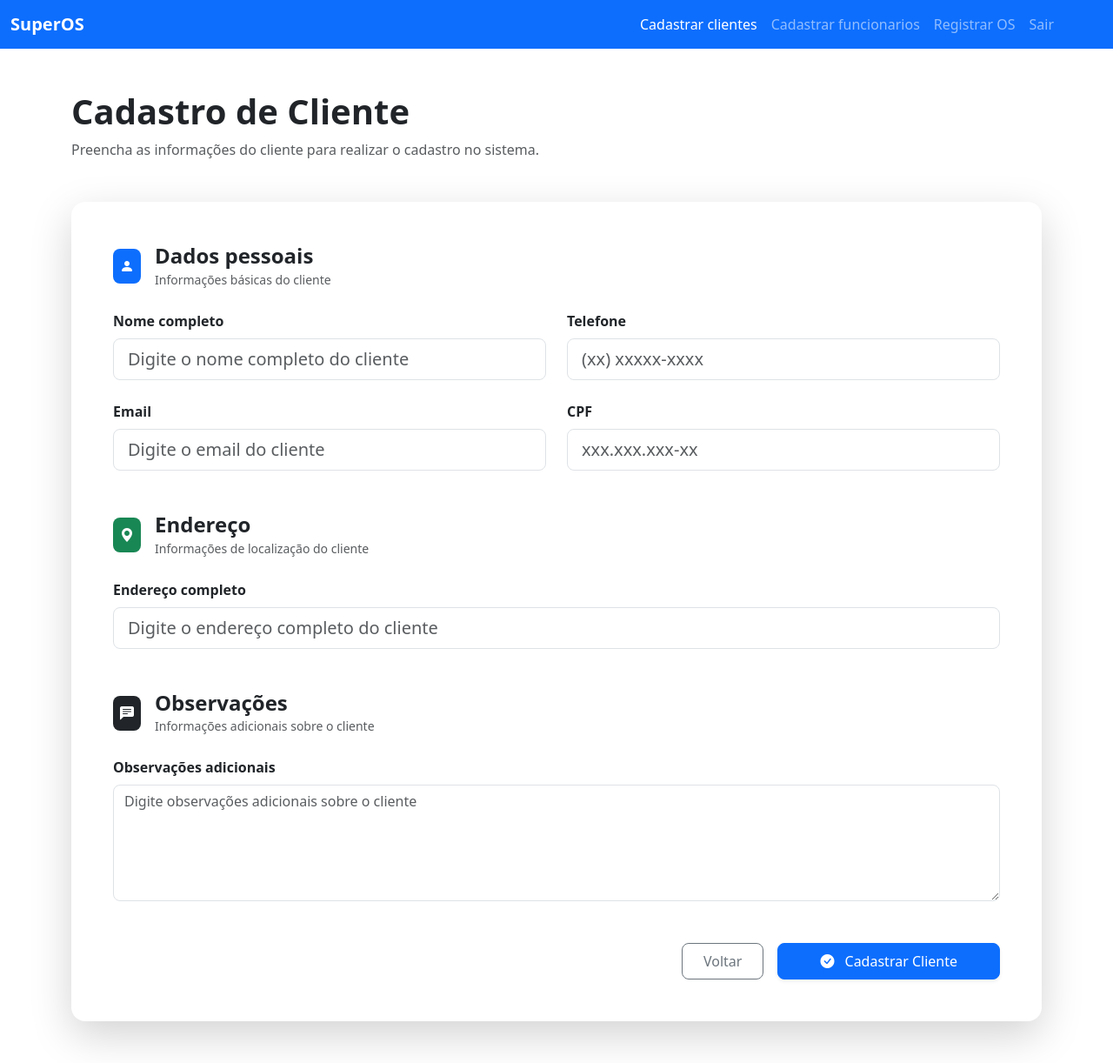
After one commit to gabrielsousa2310/projetofinal708, a Flask app: template templates/cadastro_clientes.html in a window 1280 px wide. The commit adds this page. Shown: the whole page at 87% size. Run offline with Flask 3, Linux system fonts and the light colour scheme; the template is opened without the code that fills it, so the values that code supplies are empty.

Commit message:
atualizacao do projeto dia 29/05

```diff
--- a/app.py
+++ b/app.py
@@ -2,11 +2,10 @@
 # venv/scripts/activate - ativa o ambiente virtual
 # pip install -r requirements.txt - instala as dependências do projeto
 # pip freeze > requirements.txt - salva as dependências do projeto no arquivo requirements.txt
-// ola
+# ola
 from flask import *
 from dotenv import load_dotenv
 import os
-
 from supabase import create_client
 
 # senha da sessão
@@ -45,11 +44,30 @@ def dashboard():
 
     return render_template('dashboard.html')
 
+@app.route('/cadastro_clientes',methods=['GET','POST'])
+def cadastro_clientes():
+    if request.method == 'POST':
+        nome = request.form.get('nome')
+        telefone = request.form.get('telefone')
+        email = request.form.get('email')
+        cpf = request.form.get('cpf')
+        endereco = request.form.get('endereco')
+        observacoes = request.form.get('observacoes')
 
+        dados = {
+            'nome': nome,
+            'telefone': telefone,
+            'email': email,
+            'cpf': cpf,
+            'endereco': endereco,
+            'observacoes': observacoes
+        }
+        supabase.table('clientes').insert(dados).execute()
 
-@app.route('/cadastro')
-def cadastro():
-    return render_template('cadastro.html')
+        return redirect(url_for('dashboard'))
+
+    return render_template('cadastro_clientes.html')
+
 
 
 
--- a/templates/baselogado.html
+++ b/templates/baselogado.html
@@ -1,3 +1,5 @@
+
+
 <!DOCTYPE html>
 <html lang="pt-br">
 
@@ -6,15 +8,17 @@
     <meta name="viewport" content="width=device-width, initial-scale=1.0">
     <title>Meu Sistema</title>
 
+
     <link href="https://cdn.jsdelivr.net/npm/bootstrap@5.3.8/dist/css/bootstrap.min.css" rel="stylesheet"
         integrity="sha384-sRIl4kxILFvY47J16cr9ZwB07vP4J8+LH7qKQnuqkuIAvNWLzeN8tE5YBujZqJLB" crossorigin="anonymous">
     <link rel="stylesheet" href="https://cdn.jsdelivr.net/npm/bootstrap-icons@1.13.1/font/bootstrap-icons.min.css">
 </head>
 
 <body>
+
     <nav class="navbar navbar-expand-lg bg-primary" data-bs-theme="dark">
         <div class="container-fluid">
-            <a class="navbar-brand" href="#">SuperOS</a>
+            <a class="navbar-brand fw-bold" href="{{ url_for('dashboard') }}">SuperOS</a>
             <button class="navbar-toggler" type="button" data-bs-toggle="collapse" data-bs-target="#navbarNav"
                 aria-controls="navbarNav" aria-expanded="false" aria-label="Toggle navigation">
                 <span class="navbar-toggler-icon"></span>
@@ -24,7 +28,7 @@
                     <ul class="navbar-nav">
 
                         <li class="nav-item">
-                            <a class="nav-link active" aria-current="page" href="#">Cadastrar clientes</a>
+                            <a class="nav-link active" aria-current="page" href="{{ url_for('cadastro_clientes') }}">Cadastrar clientes</a>
                         </li>
                         <li class="nav-item">
                             <a class="nav-link" href="#">Cadastrar funcionarios </a>
@@ -33,7 +37,7 @@
                             <a class="nav-link" href="#">Registrar OS</a>
                         </li>
                         <li class="nav-item">
-                            <a class="nav-link " href="/sair">Sair</a>
+                            <a class="nav-link " href="{{ url_for('sair') }}">Sair</a>
                         </li>
                     </ul>
                 </div>
@@ -41,8 +45,8 @@
             </div>
         </div>
     </nav>
+
     {% block content %}
-
     {% endblock %}
 
 </body>
--- /dev/null
+++ b/templates/cadastro_clientes.html
@@ -0,0 +1,246 @@
+{% extends "baselogado.html" %}
+
+{% block content %}
+
+<div class="container py-5">
+
+    <!-- TOPO -->
+    <div class="mb-5">
+
+        <h1 class="fw-bold">
+            Cadastro de Cliente
+        </h1>
+
+        <p class="text-muted mb-0">
+            Preencha as informações do cliente para realizar o cadastro no sistema.
+        </p>
+
+    </div>
+
+    <!-- CARD -->
+    <div class="card border-0 shadow-lg rounded-4">
+
+        <div class="card-body p-4 p-md-5">
+
+            <form method="POST">
+
+                <!-- DADOS PESSOAIS -->
+                <div class="mb-5">
+
+                    <div class="d-flex align-items-center mb-4">
+
+                        <div class="bg-primary rounded-3 p-2 text-white me-3">
+
+                            <i class="bi bi-person-fill"></i>
+
+                        </div>
+
+                        <div>
+
+                            <h4 class="fw-bold mb-0">
+                                Dados pessoais
+                            </h4>
+
+                            <small class="text-muted">
+                                Informações básicas do cliente
+                            </small>
+
+                        </div>
+
+                    </div>
+
+                    <div class="row g-4">
+
+                        <!-- NOME -->
+                        <div class="col-md-6">
+
+                            <label class="form-label fw-semibold">
+                                Nome completo
+                            </label>
+
+                            <input
+                                type="text"
+                                name="nome"
+                                class="form-control form-control-lg rounded-3"
+                                placeholder="Digite o nome completo do cliente"
+                                required
+                            >
+
+                        </div>
+
+                        <!-- TELEFONE -->
+                        <div class="col-md-6">
+
+                            <label class="form-label fw-semibold">
+                                Telefone
+                            </label>
+
+                            <input
+                                type="text"
+                                name="telefone"
+                                class="form-control form-control-lg rounded-3"
+                                placeholder="(xx) xxxxx-xxxx"
+                            >
+
+                        </div>
+
+                        <!-- EMAIL -->
+                        <div class="col-md-6">
+
+                            <label class="form-label fw-semibold">
+                                Email
+                            </label>
+
+                            <input
+                                type="email"
+                                name="email"
+                                class="form-control form-control-lg rounded-3"
+                                placeholder="Digite o email do cliente"
+                            >
+
+                        </div>
+
+                        <!-- CPF -->
+                        <div class="col-md-6">
+
+                            <label class="form-label fw-semibold">
+                                CPF
+                            </label>
+
+                            <input
+                                type="text"
+                                name="cpf"
+                                class="form-control form-control-lg rounded-3"
+                                placeholder="xxx.xxx.xxx-xx"
+                            >
+
+                        </div>
+
+                    </div>
+
+                </div>
+
+                <!-- ENDEREÇO -->
+                <div class="mb-5">
+
+                    <div class="d-flex align-items-center mb-4">
+
+                        <div class="bg-success rounded-3 p-2 text-white me-3">
+
+                            <i class="bi bi-geo-alt-fill"></i>
+
+                        </div>
+
+                        <div>
+
+                            <h4 class="fw-bold mb-0">
+                                Endereço
+                            </h4>
+
+                            <small class="text-muted">
+                                Informações de localização do cliente
+                            </small>
+
+                        </div>
+
+                    </div>
+
+                    <div class="row g-4">
+
+                        <div class="col-12">
+
+                            <label class="form-label fw-semibold">
+                                Endereço completo
+                            </label>
+
+                            <input
+                                type="text"
+                                name="endereco"
+                                class="form-control form-control-lg rounded-3"
+                                placeholder="Digite o endereço completo do cliente"
+                            >
+
+                        </div>
+
+                    </div>
+
+                </div>
+
+                <!-- OBSERVAÇÕES -->
+                <div class="mb-5">
+
+                    <div class="d-flex align-items-center mb-4">
+
+                        <div class="bg-dark rounded-3 p-2 text-white me-3">
+
+                            <i class="bi bi-chat-left-text-fill"></i>
+
+                        </div>
+
+                        <div>
+
+                            <h4 class="fw-bold mb-0">
+                                Observações
+                            </h4>
+
+                            <small class="text-muted">
+                                Informações adicionais sobre o cliente
+                            </small>
+
+                        </div>
+
+                    </div>
+
+                    <div class="row">
+
+                        <div class="col-12">
+
+                            <label class="form-label fw-semibold">
+                                Observações adicionais
+                            </label>
+
+                            <textarea
+                                name="observacoes"
+                                class="form-control rounded-3"
+                                rows="5"
+                                placeholder="Digite observações adicionais sobre o cliente"
+                            ></textarea>
+
+                        </div>
+
+                    </div>
+
+                </div>
+
+                <!-- BOTÕES -->
+                <div class="d-flex justify-content-end gap-3 flex-wrap">
+
+                    <a href="{{ url_for('dashboard') }}"
+                    class="btn btn-outline-secondary px-4 py-2 rounded-3">
+
+                        Voltar
+
+                    </a>
+
+                    <button
+                        type="submit"
+                        class="btn btn-primary px-5 py-2 rounded-3 shadow-sm"
+                    >
+
+                        <i class="bi bi-check-circle-fill me-2"></i>
+
+                        Cadastrar Cliente
+
+                    </button>
+
+                </div>
+
+            </form>
+
+        </div>
+
+    </div>
+
+</div>
+
+{% endblock %}
--- a/templates/index.html
+++ b/templates/index.html
@@ -2,7 +2,7 @@
 
 {% block content %}
 
-<h1 class="text-center mt-5 fw-bold">SuperOS</h1>
+ <h1 class="text-center mt-5 fw-bold" >SuperOS</h1>
 
 <div class="container">
     <div class="row justify-content-center">
```
Also changed, not shown: templates/dashboard.html (+239 -0 lines).
